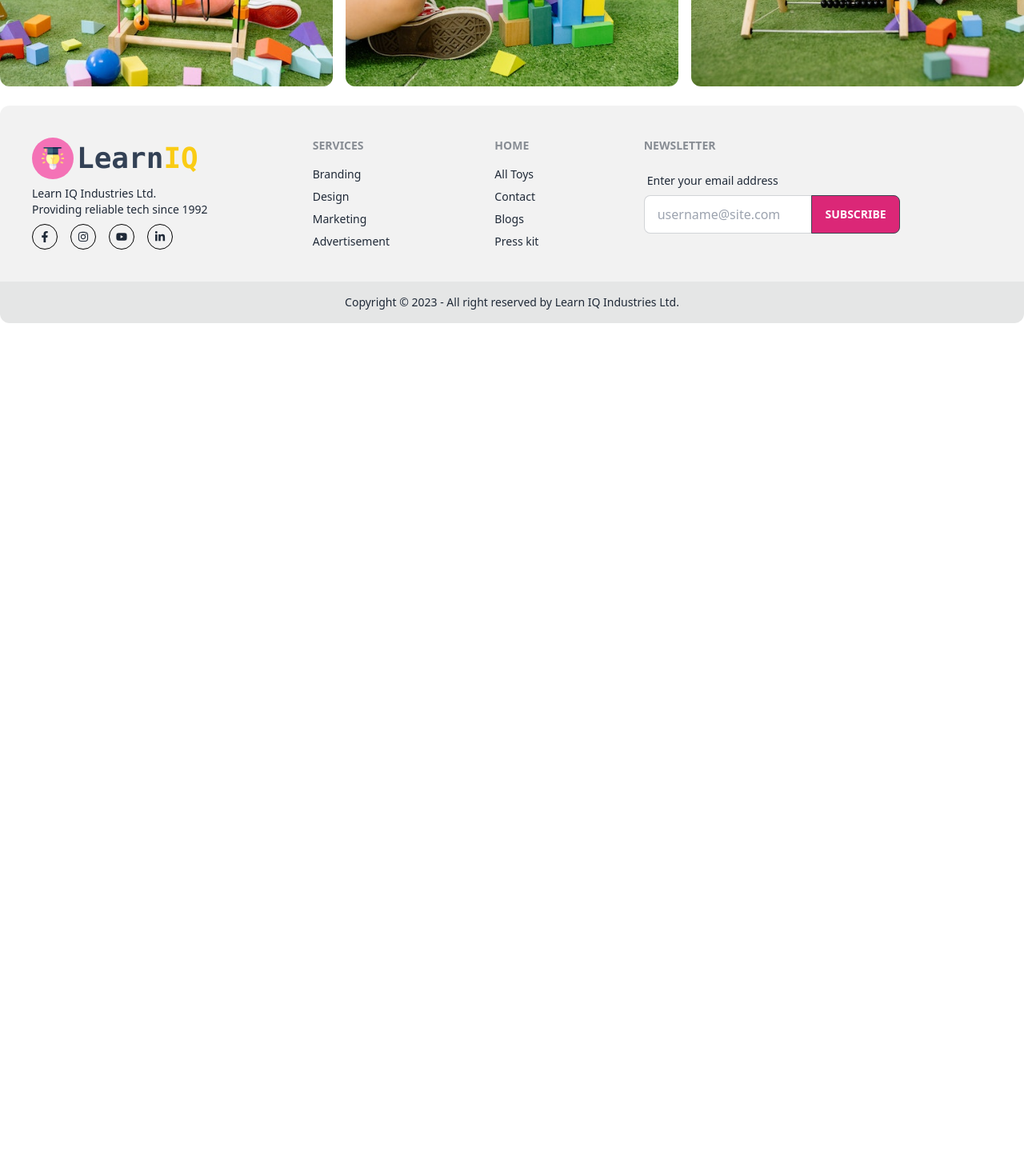
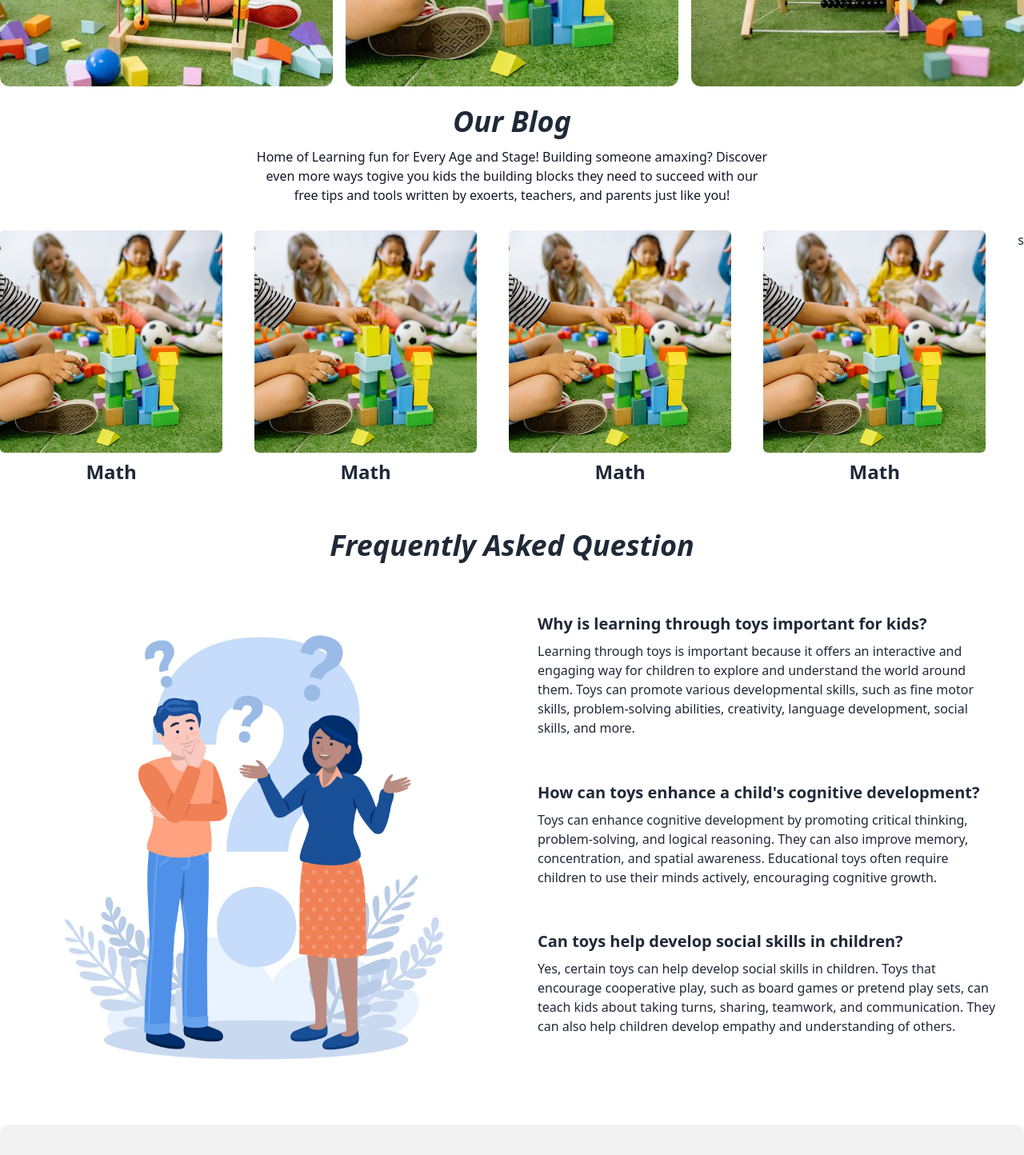
Before and after one commit to Saiful264/Toy_Marketplace_Client_Side, a React (Vite) app: page / in a window 1280 px wide. Shown: the part 1400-2844 px from the top of the page at 80% size. Before the commit the page ends 1804 px from the top, so only its background shows below. Built offline with nearby package versions, Linux system fonts and the light colour scheme; no server answers.

Commit message:
out blog and FAQ been added in the home page

```diff
--- /dev/null
+++ b/src/pages/Home/FAQ/FAQ.jsx
@@ -0,0 +1,30 @@
+import faq from "../../../assets/faq.jpg"
+
+const FAQ = () => {
+  return (
+    <div className="pt-6">
+      <h1 className="text-center font-bold text-2xl lg:text-4xl italic">
+        Frequently Asked Question
+      </h1>
+      <div className="py-8">
+        <div className="card lg:card-side bg-base-100">
+            <img className="lg:w-1/2"
+              src={faq}
+              alt="Album"
+            />
+          <div className="card-body text-start">
+            <h2 className="card-title">Why is learning through toys important for kids?</h2>
+            <p>Learning through toys is important because it offers an interactive and engaging way for children to explore and understand the world around them. Toys can promote various developmental skills, such as fine motor skills, problem-solving abilities, creativity, language development, social skills, and more.</p>
+            <h2 className="card-title">How can toys enhance a child's cognitive development?</h2>
+            <p>Toys can enhance cognitive development by promoting critical thinking, problem-solving, and logical reasoning. They can also improve memory, concentration, and spatial awareness. Educational toys often require children to use their minds actively, encouraging cognitive growth.</p>
+            <h2 className="card-title">Can toys help develop social skills in children?</h2>
+            <p>Yes, certain toys can help develop social skills in children. Toys that encourage cooperative play, such as board games or pretend play sets, can teach kids about taking turns, sharing, teamwork, and communication. They can also help children develop empathy and understanding of others.</p>
+          </div>
+        </div>
+      </div>
+    </div>
+  );
+};
+
+// eslint-disable-next-line react-refresh/only-export-components
+export default FAQ;
--- a/src/pages/Home/Home/Home.jsx
+++ b/src/pages/Home/Home/Home.jsx
@@ -1,11 +1,15 @@
 import Banner from "../Banner/Banner";
+import FAQ from "../FAQ/FAQ";
 import Gallery from "../Gallery/Gallery";
+import OurBlog from "../OurBlog/OurBlog";
 
 const Home = () => {
     return (
         <div>
             <Banner/>
             <Gallery/>
+            <OurBlog/>
+            <FAQ/>
         </div>
     );
 };
--- /dev/null
+++ b/src/pages/Home/OurBlog/OurBlog.jsx
@@ -0,0 +1,37 @@
+import math from "../../../assets/gallery/gallery5.jpg";
+const OurBlog = () => {
+  return (
+    <div>
+      <h1 className="text-center font-bold text-2xl lg:text-4xl italic">
+        Our Blog
+      </h1>
+      <p className="text-center w-1/2 mx-auto font-medium text-gray-900 pt-3">
+        Home of Learning fun for Every Age and Stage! Building someone amaxing?
+        Discover even more ways togive you kids the building blocks they need to
+        succeed with our free tips and tools written by exoerts, teachers, and
+        parents just like you!
+      </p>
+      <div className="lg:flex lg:justify-between lg:gap-10 py-8">
+        <div className="text-center">
+          <img className="w-4/6 mx-auto lg:w-full rounded-md" src={math} alt="" />
+          <p className="text-2xl pt-2 font-bold mx-auto">Math</p>
+        </div>
+        <div className="text-center">
+          <img className="w-4/6 mx-auto lg:w-full rounded-md" src={math} alt="" />
+          <p className="text-2xl pt-2 font-bold mx-auto">Math</p>
+        </div>
+        <div className="text-center">
+          <img className="w-4/6 mx-auto lg:w-full rounded-md" src={math} alt="" />
+          <p className="text-2xl pt-2 font-bold mx-auto">Math</p>
+        </div>
+        <div className="text-center">
+          <img className="w-4/6 mx-auto lg:w-full rounded-md" src={math} alt="" />
+          <p className="text-2xl pt-2 font-bold mx-auto">Math</p>
+        </div>
+        s
+      </div>
+    </div>
+  );
+};
+
+export default OurBlog;
```
Also changed, not shown: src/assets/FAQ.jpg (added).
